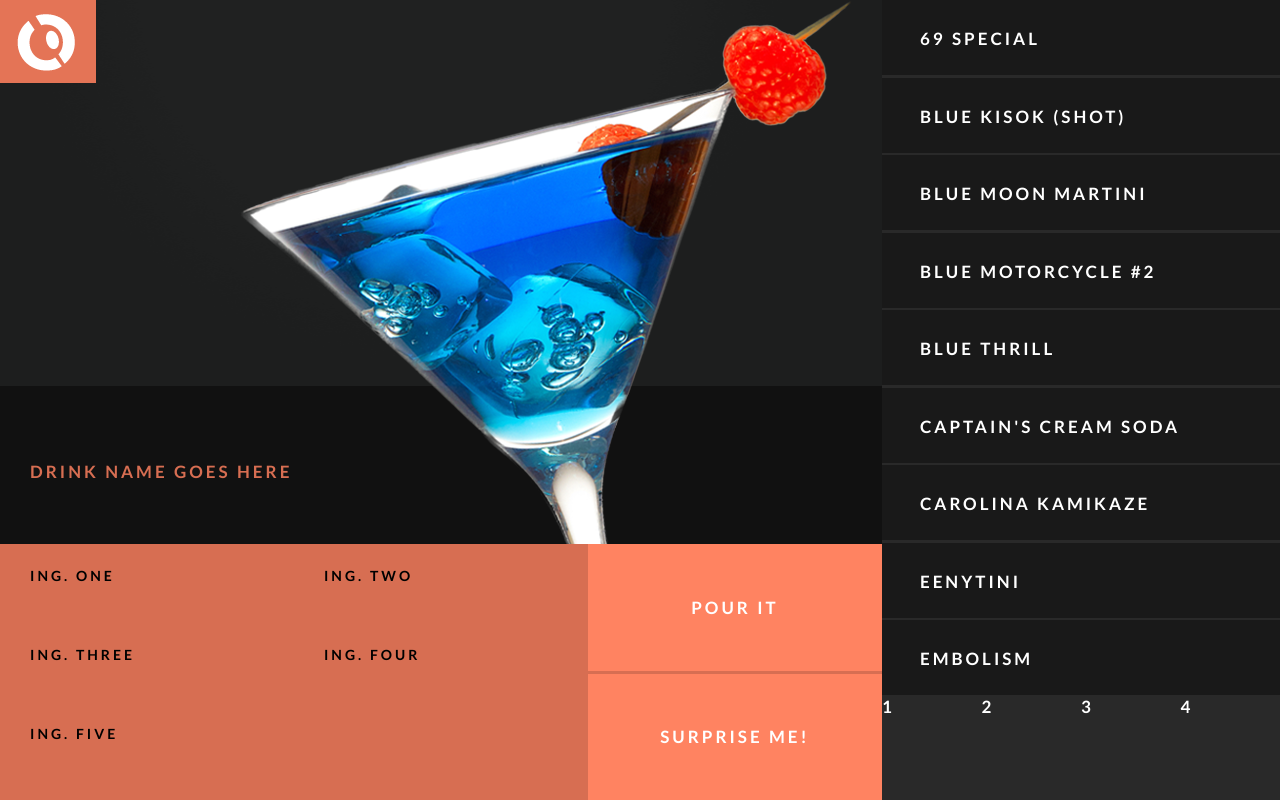
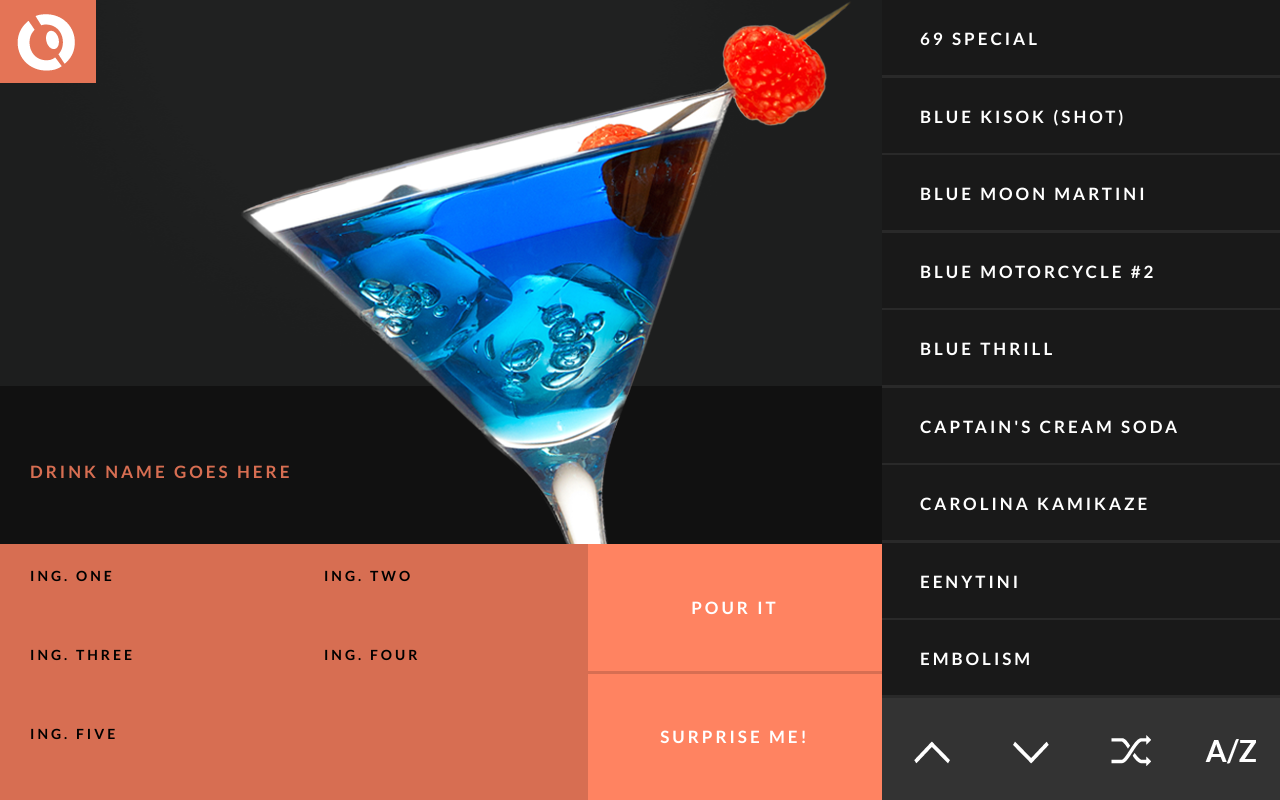
Before and after one commit to tadgh/Drinkatron, a plain HTML site: page Python Work/views/index.html in a window 1280 px wide. Drawn offline with Linux system fonts and the light colour scheme; files whose address does not match are found by name.

Commit message:
pushed new UI buttons.

```diff
--- a/Python Work/static/css/bt-style.css
+++ b/Python Work/static/css/bt-style.css
@@ -10,7 +10,7 @@ blockquote:before,blockquote:after,q:before,q:after { content:'';content:none; }
 ins { text-decoration:none; }
 del { text-decoration:line-through; }
 table { border-collapse:collapse;border-spacing:0; }
-button {background :none;border:none;font-family: 'Lato', sans-serif;letter-spacing:3px;font-size:100%;}
+button {background :none;border:none;font-family: 'Lato', sans-serif;letter-spacing:3px;font-size:100%;margin:0px;}
 
 
 /* Reset default styles */
@@ -167,19 +167,48 @@ img { max-height: 100%; }
 }
 
 .d-list li:hover{
-background: #ff8361 ;
+	background: #ff8361 ;
 }
 
 .d-list p{
 	padding:30px 0 0 38px;
 }
 
-.d-list-nav{
+.d-list-nav {
 
 }
 
-.d-list-nav li{
+
+.d-list-nav button{
+
 	width: 25%;
 	height:	120px;
 	float: left;
+	background: #333;
+	border-right: 3px #292929;
+
+
+	box-sizing: border-box;
+
+	-moz-box-sizing: border-box;
+	-webkit-box-sizing: border-box;
+	-ms-box-sizing: border-box;
+
+	-o-transition: background .25s ease-in;
+  	-ms-transition: background .25s ease-in;
+  	-moz-transition: background .25s ease-in;
+  	-webkit-transition: background .25s ease-in;
+ 	 transition: background .25s ease-in;
+
+
 }
+
+.d-list-nav button:hover{
+	background: #ff8361 ;
+}
+
+.d-list-nav button img{
+
+	margin-top:-10px;
+
+}
--- a/Python Work/views/index.html
+++ b/Python Work/views/index.html
@@ -17,7 +17,7 @@
 <div id="interface">
 <div class="container">
 
-	<div class="ui-left">
+	 <div class="ui-left">
 
         <img class="bt-logo" src="../static/images/bt-logo.png"/>
 
@@ -79,10 +79,10 @@
         </div><!-- /end .d-list -->
 
         <ul class="d-list-nav">
-            <li>1</li>
-            <li>2</li>
-            <li>3</li>
-            <li>4</li>
+            <button class="btn-up"><img src="../static/images/btn_up.png"/></button>
+            <button class="btn-down"><img src="../static/images/btn_down.png"/></button>
+            <button class="btn-shuffle"><img src="../static/images/btn_shuffle.png"/></button>
+            <button class="btn-alpha"><img src="../static/images/btn_alpha.png"/></button>
         </ul>
 	</div><!-- /end .ui-right -->
 
```
Also changed, not shown: Python Work/static/images/btn_alpha.png (added), Python Work/static/images/btn_down.png (added), Python Work/static/images/btn_shuffle.png (added), Python Work/static/images/btn_up.png (added), 1 other file.
